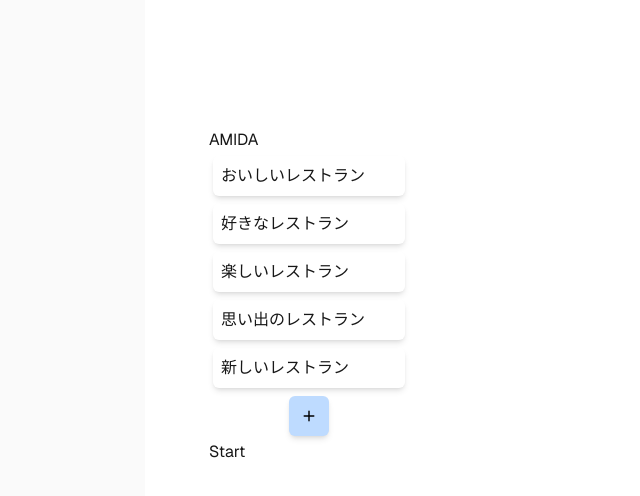
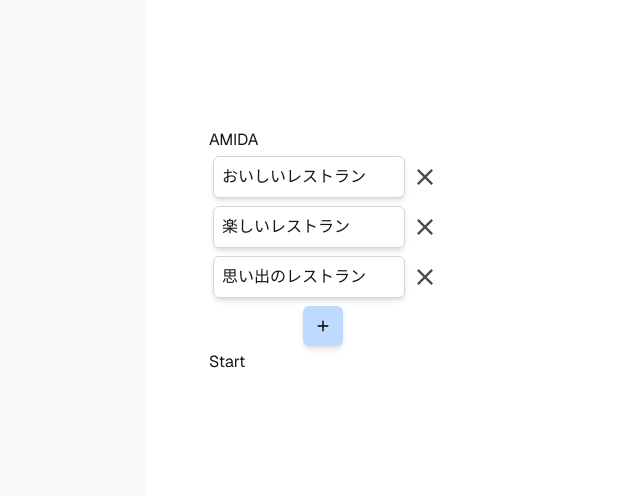
Before and after one commit to kusa-mochi/amida, a Next.js app in the folder amida/: page / in a window 1280 px wide. Shown: the top 496 px of the page, without its empty margins (111-751 px from the left). Built offline with nearby package versions, Linux system fonts and the light colour scheme.

Commit message:
ゴール要素の削除機能を実装

```diff
--- a/amida/app/components/amida.tsx
+++ b/amida/app/components/amida.tsx
@@ -193,7 +193,7 @@ export const Amida: FC<Props> = ({ gotoInit }) => {
       </div>
       <div className={`grid grid-cols-${goals.length} gap-0 mb-4`}>
         {goals.map((item, index) => (
-          <div key={index} className="w-24" style={{ visibility: goalVisibilities[index] ? 'visible' : 'hidden' }}>{item}</div>
+          <div key={item.id} className="w-24" style={{ visibility: goalVisibilities[index] ? 'visible' : 'hidden' }}>{item.value}</div>
         ))}
       </div>
       <button onClick={gotoInit}>Go to Init</button>
--- /dev/null
+++ b/amida/app/components/icons/deleteIcon.tsx
@@ -0,0 +1,15 @@
+import { FC } from "react";
+
+type Props = {
+    onClick?: () => void;
+}
+
+export const DeleteIcon: FC<Props> = ({ onClick }) => {
+    return (
+        <svg version="1.1" id="_x32_" xmlns="http://www.w3.org/2000/svg" xmlnsXlink="http://www.w3.org/1999/xlink" x="0px" y="0px" viewBox="0 0 512 512" className="w-4 h-4" xmlSpace="preserve" onClick={onClick}>
+            <g>
+                <polygon className="fill-[#4B4B4B]" points="512,52.535 459.467,0.002 256.002,203.462 52.538,0.002 0,52.535 203.47,256.005 0,459.465 52.533,511.998 256.002,308.527 459.467,511.998 512,459.475 308.536,256.005"></polygon>
+            </g>
+        </svg>
+    )
+}
--- a/amida/app/components/init.tsx
+++ b/amida/app/components/init.tsx
@@ -4,6 +4,7 @@ import { FC, useContext, useEffect } from "react";
 import { GoalsContext } from "../page";
 import { ListItem } from "./listItem";
 import { AddButton } from "./addButton";
+import { v4 as uuidv4 } from 'uuid';
 
 type Props = {
   gotoAmida?: () => void;
@@ -16,12 +17,16 @@ export const Init: FC<Props> = ({ gotoAmida }) => {
 
   const addItem = () => {
     // goalsの末尾に空文字列の要素を1つ追加する。
-    setGoals([...goals, ""]);
+    setGoals([...goals, { id: uuidv4(), value: "" }]);
   }
 
-  const changeItem = (newValue: string, index: number) => {
-    const newGoals = [...goals];
-    newGoals[index] = newValue;
+  const changeItem = (newValue: string, id: string) => {
+    const newGoals = goals.map(goal => goal.id === id ? { ...goal, value: newValue } : goal);
+    setGoals(newGoals);
+  }
+
+  const deleteItem = (id: string) => {
+    const newGoals = goals.filter(goal => goal.id !== id);
     setGoals(newGoals);
   }
 
@@ -29,9 +34,9 @@ export const Init: FC<Props> = ({ gotoAmida }) => {
     <div>
       <div>AMIDA</div>
       <div className="flex flex-col flex-nowrap justify-start items-center">
-        {goals.map((item, index) => (
-          <div key={index} className="m-1">
-            <ListItem label={item} onChange={(newValue) => changeItem(newValue, index)}></ListItem>
+        {goals.map((item) => (
+          <div key={item.id} className="m-1">
+            <ListItem label={item.value} onChange={(newValue) => changeItem(newValue, item.id)} onDelete={() => deleteItem(item.id)}></ListItem>
           </div>
         ))}
         <div className="m-1"><AddButton onClick={addItem} /></div>
--- a/amida/app/components/listItem.tsx
+++ b/amida/app/components/listItem.tsx
@@ -1,16 +1,21 @@
 "use client";
 
 import { FC } from "react";
+import { DeleteIcon } from "./icons/deleteIcon";
 
 type Props = {
     label: string;
     onChange?: (newValue: string) => void;
+    onDelete?: () => void;
 }
 
-export const ListItem: FC<Props> = ({label, onChange}) => {
+export const ListItem: FC<Props> = ({ label, onChange, onDelete }) => {
     return (
-        <div className="w-48 p-2 rounded-md shadow-md">
-            <input type="text" defaultValue={label} className="w-full outline-none" onChange={(e) => onChange?.(e.target.value, )} />
+        <div className="flex flex-row flex-nowrap justify-start items-center">
+            <div className="w-48 p-2 mr-3 rounded-md shadow-md border border-gray-300">
+                <input type="text" defaultValue={label} className="w-full outline-none" onChange={(e) => onChange?.(e.target.value)} />
+            </div>
+            <DeleteIcon onClick={onDelete} />
         </div>
     )
 }
--- a/amida/app/page.tsx
+++ b/amida/app/page.tsx
@@ -1,19 +1,21 @@
 "use client";
 
-import Image from "next/image";
 import { Init } from "./components/init";
 import { Amida } from "./components/amida";
 import { createContext, useState } from "react";
+import { v4 as uuidv4 } from 'uuid';
 
-export const GoalsContext = createContext<{ goals: string[], setGoals: (goals: string[]) => void } | null>(null);
+export type Goal = {
+  id: string;
+  value: string;
+};
+export const GoalsContext = createContext<{ goals: Goal[], setGoals: (goals: Goal[]) => void } | null>(null);
 
 export default function Home() {
-  const [goals, setGoals] = useState([
-    "おいしいレストラン",
-    "好きなレストラン",
-    "楽しいレストラン",
-    "思い出のレストラン",
-    "新しいレストラン"
+  const [goals, setGoals] = useState<Goal[]>([
+    {id: uuidv4(), value:"おいしいレストラン"},
+    {id: uuidv4(), value:"楽しいレストラン"},
+    {id: uuidv4(), value:"思い出のレストラン"},
   ]);
   const [initVisible, setInitVisible] = useState(true);
   const [amidaVisible, setAmidaVisible] = useState(false);
--- a/amida/package.json
+++ b/amida/package.json
@@ -11,13 +11,15 @@
   "dependencies": {
     "next": "16.0.10",
     "react": "19.2.1",
-    "react-dom": "19.2.1"
+    "react-dom": "19.2.1",
+    "uuid": "^13.0.0"
   },
   "devDependencies": {
     "@tailwindcss/postcss": "^4",
     "@types/node": "^20",
     "@types/react": "^19",
     "@types/react-dom": "^19",
+    "@types/uuid": "^10.0.0",
     "eslint": "^9",
     "eslint-config-next": "16.0.10",
     "tailwindcss": "^4",
```
Also changed, not shown: 1 other file (tests, documents, lock files or other folders).
